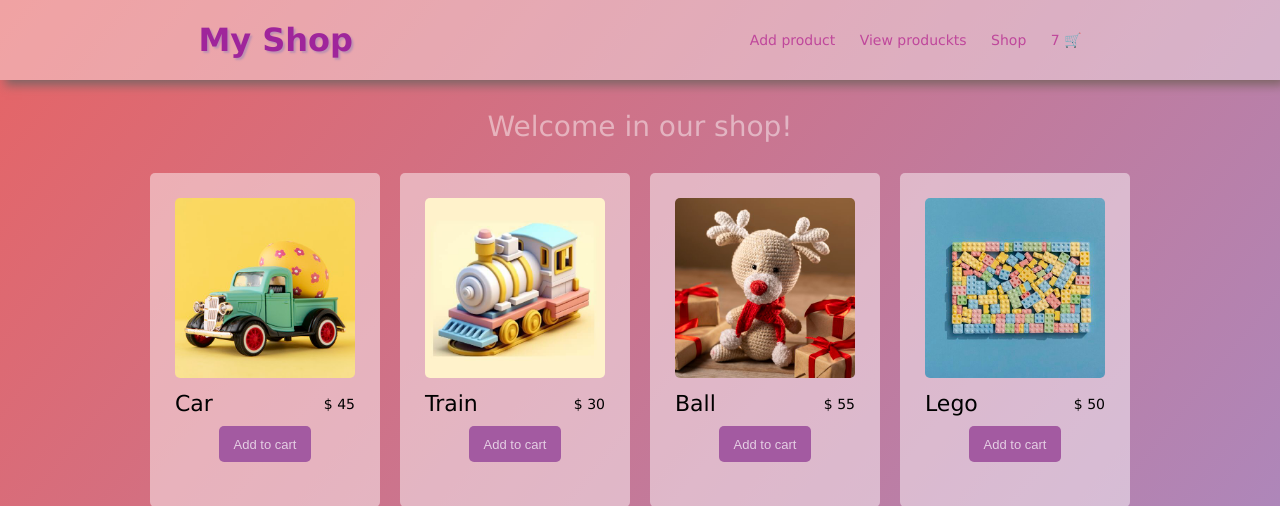
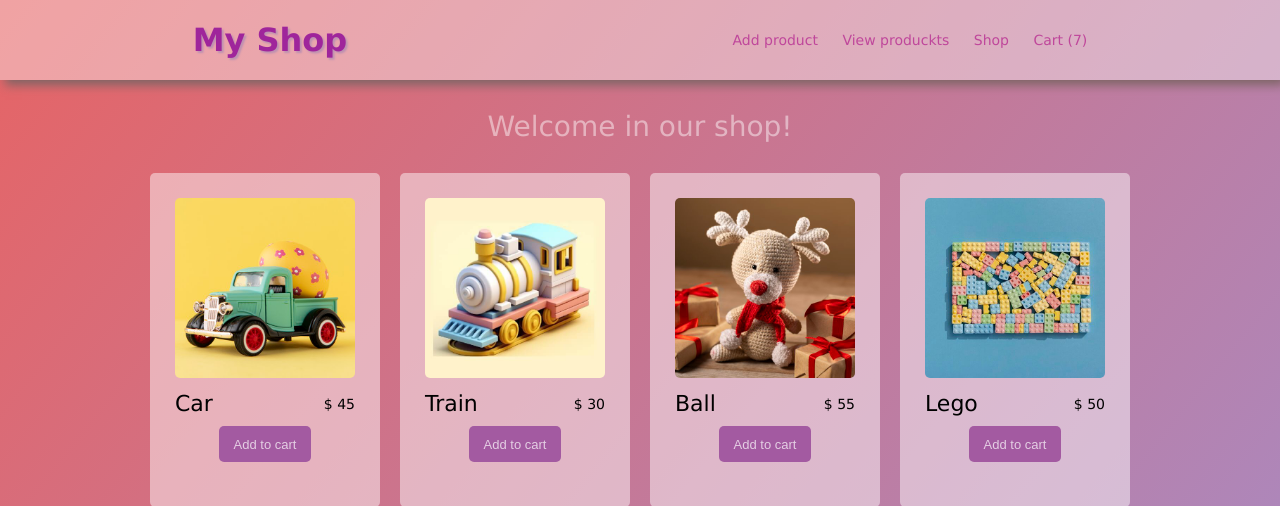
Before and after one commit to k-nadolna/my_shop, a PHP site: page /index.php in a window 1280 px wide. Shown: the top 506 px of the page. Run offline with PHP 8.4, Linux system fonts and the light colour scheme; data comes from the database, SQL or seed files in the repository.

Commit message:
cart in nav update

```diff
--- a/nav.php
+++ b/nav.php
@@ -15,7 +15,8 @@ echo
       <a href='view_products.php'>View produckts</a>
       <a href='index.php'>Shop</a>
       <a href='cart.php'>
-      <span class='cart-count'>$cartCount</span> 🛒 </a>
+      <span class='cart-count'>Cart ($cartCount)</span>
+      </a>
     </div>
     <div class='mobile_button'>
       <img src='images/menu.png'>
@@ -25,7 +26,8 @@ echo
       <a href='view_products.php'>View produckts</a>
       <a href='index.php'>Shop</a>
       <a href='cart.php'>
-      <span class='cart-count'><?= $cartCount ?>🛒 </span>Cart</a>
+     <span class='cart-count'>Cart ($cartCount)</span>
+      </a>
     </div>
   </nav>";
   ?>
```
